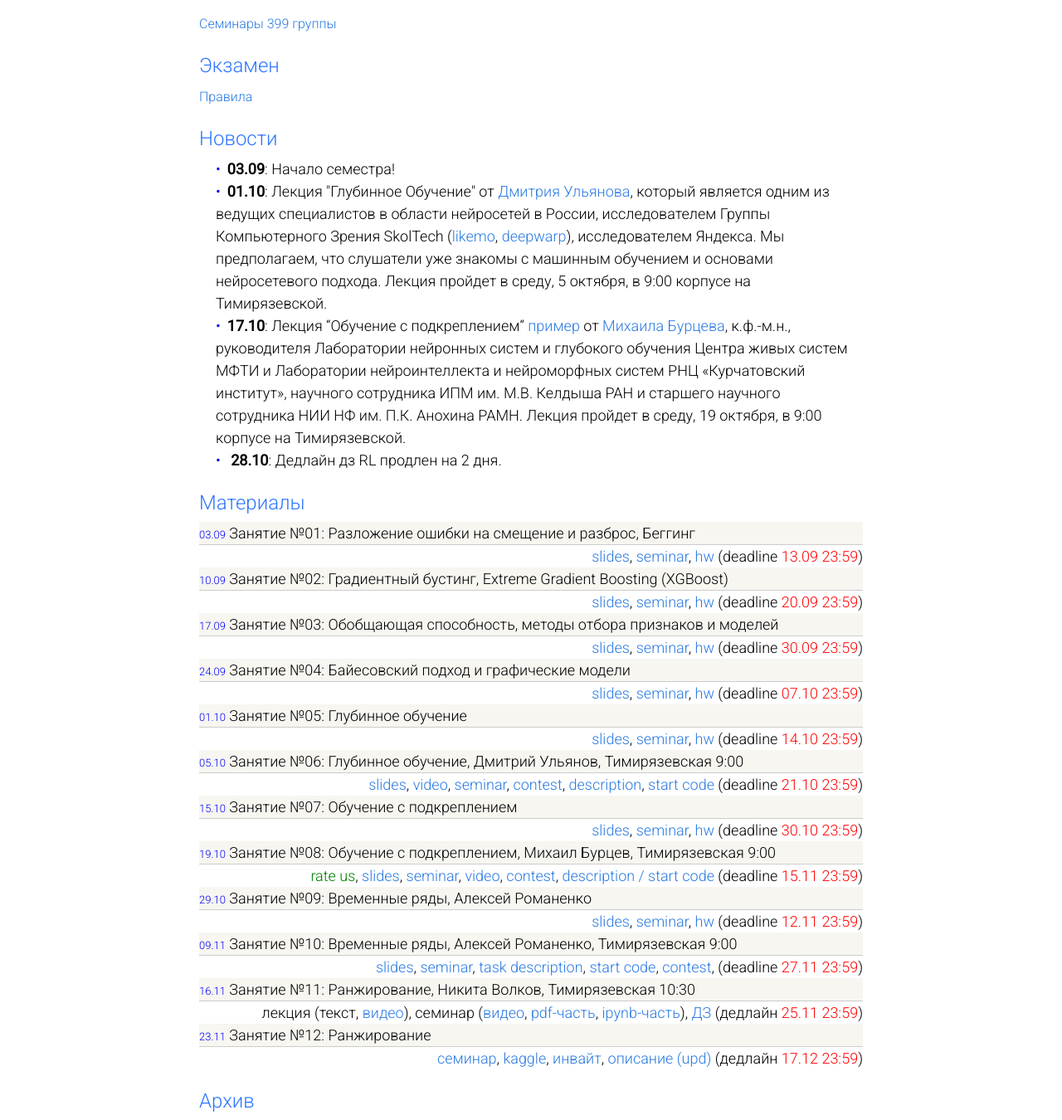
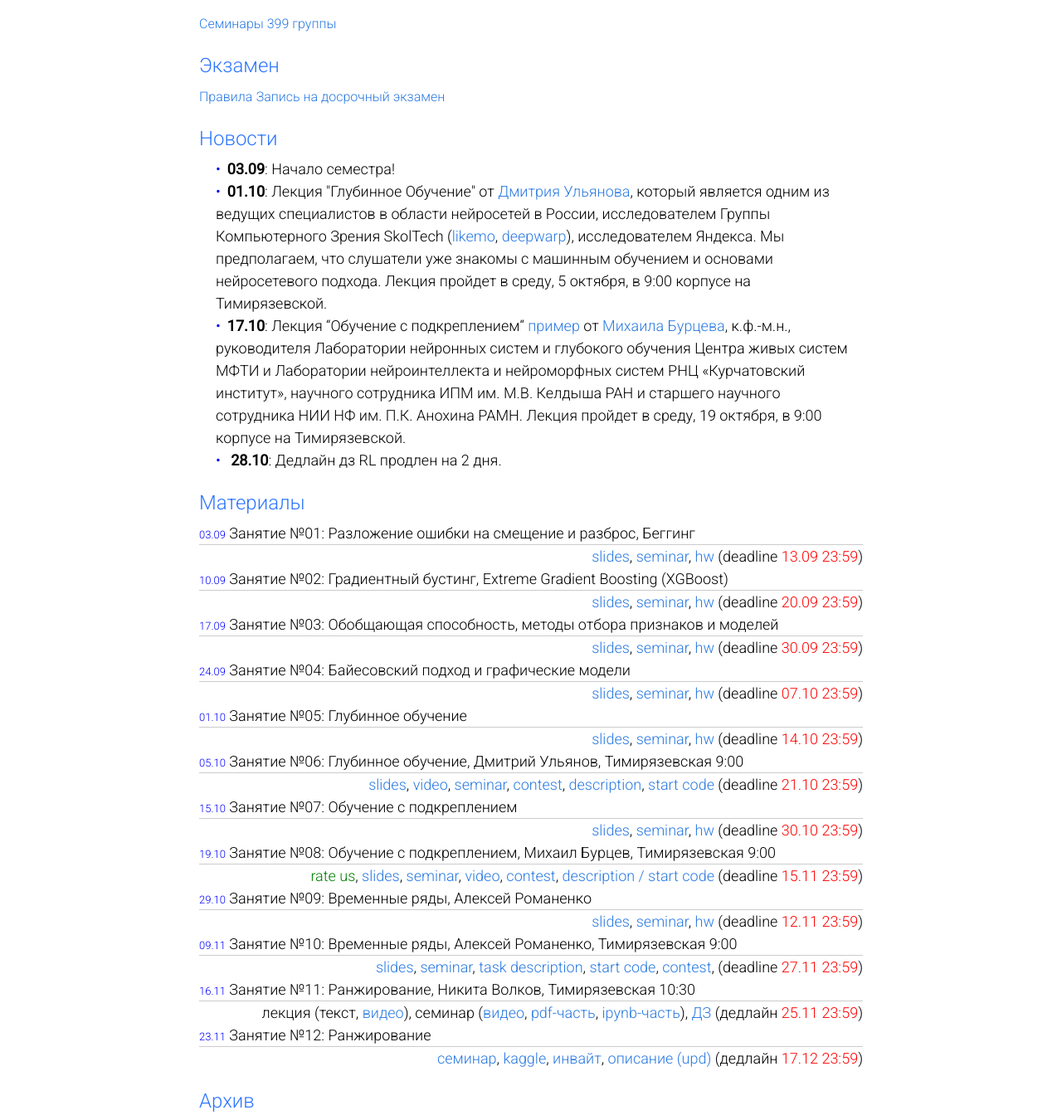
Before and after one commit to ml-mipt/old-ml-mipt.github.io, a Jekyll site: the page built from index.html, in a window 1280 px wide. Shown: the part 627-1977 px from the top of the page at 83% size. Built offline with Jekyll 4.4.1, drawn with Linux system fonts in a browser that asks for light colours.

Commit message:
Update index.html

```diff
--- a/index.html
+++ b/index.html
@@ -34,6 +34,7 @@ layout: default
 
 	  <div class="module-header">Экзамен</div>
 	  <a href="https://github.com/ml-mipt/ml-mipt-part2/blob/master/2016/exam_rules.pdf"><font size="3">Правила</font></a>
+	  <a href="https://docs.google.com/spreadsheets/d/1yUXtletIPFGn5mgfOw3wRroCqAGS_0HKhQAtrahcgjw/edit?usp=sharing"><font size="3">Запись на досрочный экзамен</font></a>
 
 
     <div class="module-header">Новости</div>
```
